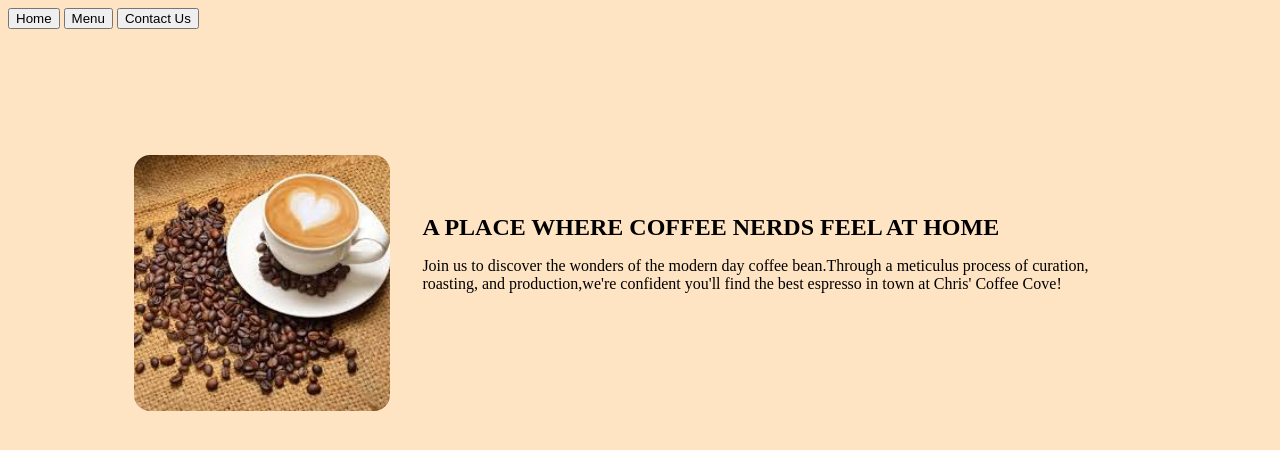
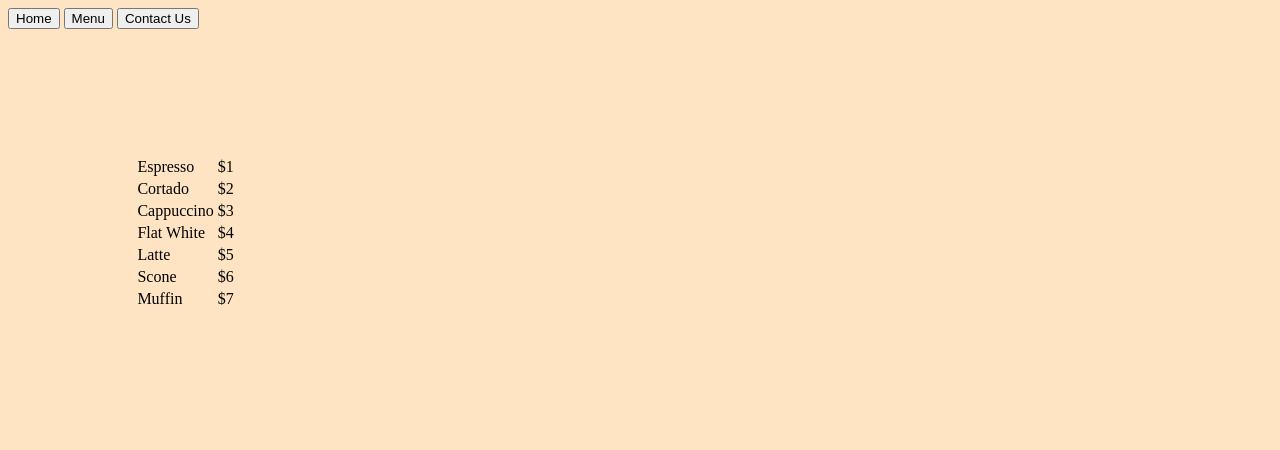
Before and after one commit to chris-phillips1/the-odin-project, a website built with webpack: page repos/odin-restaurant-page/src/template.html in a window 1280 px wide. Built offline with nearby package versions, Linux system fonts and the light colour scheme.

Commit message:
Add table for menu page

```diff
--- a/repos/odin-restaurant-page/src/index.js
+++ b/repos/odin-restaurant-page/src/index.js
@@ -1,7 +1,8 @@
 import './styles.css';
-import createHomeTab from './homeTab.js'
+import createHomeTab from './homeTab.js';
+import createMenuTab from './menuTab.js';
 
 const contentDiv = document.querySelector('#content');
-const homeDiv = createHomeTab();
+const menuDiv = createMenuTab();
 
-contentDiv.appendChild(homeDiv);
+contentDiv.appendChild(menuDiv);
--- a/repos/odin-restaurant-page/src/menuTab.js
+++ b/repos/odin-restaurant-page/src/menuTab.js
@@ -0,0 +1,33 @@
+export default function createTab() {
+    const MENU_ITEMS = {
+        'Espresso': 1,
+        'Cortado': 2,
+        'Cappuccino': 3,
+        'Flat White': 4,
+        'Latte': 5,
+        'Scone': 6,
+        'Muffin': 7
+    }
+
+    const menuDiv = document.createElement('div');
+    menuDiv.id = 'menuTab';
+
+    const menuTable = document.createElement('table');
+
+    for (const bakeryItem in MENU_ITEMS) {
+        const menuRow = document.createElement('tr');
+        const menuItemName = document.createElement('td');
+        const menuItemPrice = document.createElement('td');
+
+        menuItemName.innerText = bakeryItem;
+        menuItemPrice.innerText = '$' + MENU_ITEMS[bakeryItem];
+
+        menuRow.appendChild(menuItemName);
+        menuRow.appendChild(menuItemPrice);
+        menuTable.appendChild(menuRow);
+    }
+
+    menuDiv.appendChild(menuTable);
+
+    return menuDiv;
+}
--- a/repos/odin-restaurant-page/src/styles.css
+++ b/repos/odin-restaurant-page/src/styles.css
@@ -12,7 +12,7 @@
     grid-template-rows: 1fr 2fr;
 }
 
-img {
+#homeTab img {
     width: 20vw;
     height: auto;
     grid-row: 1 / 3;
@@ -20,12 +20,12 @@
     margin-right: 2rem;
 }
 
-h2 {
+#homeTab h2 {
     grid-column: 2 / 3;
     align-content: end;
     margin-bottom: 0;
 }
 
-p {
+#homeTab p {
     grid-column: 2 / 3;
 }
```
